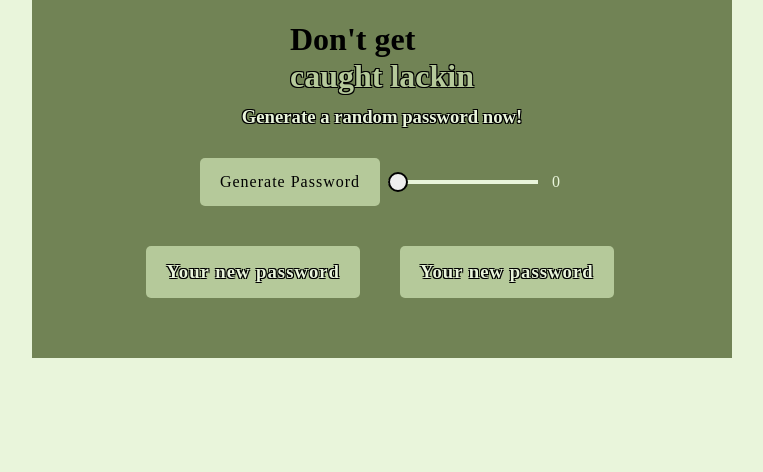
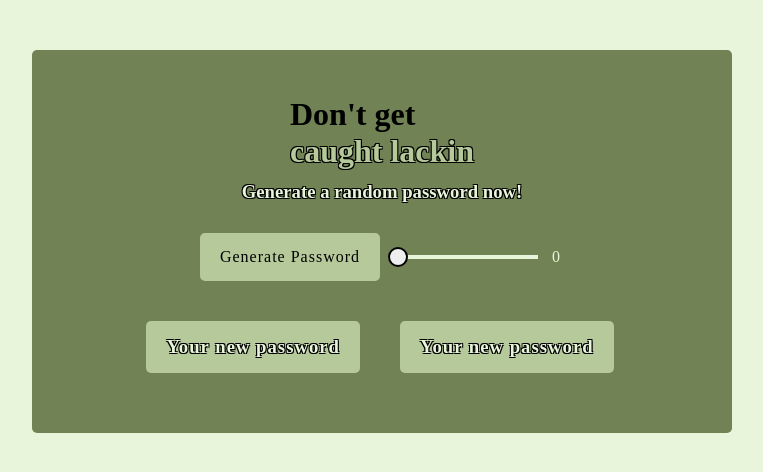
Before and after one commit to masterx1220/Password-Generator, a plain HTML site: page index.html in a window 1280 px wide. Shown: the whole page, without its empty margins (258-1021 px from the left). Drawn offline with nearby package versions, Linux system fonts and the light colour scheme.

Commit message:
Update index.css
Made some style changes.

```diff
--- a/index.css
+++ b/index.css
@@ -1,6 +1,8 @@
 body {
     margin: 0;
-    background: #E9F5DB
+    background: #E9F5DB;
+    display: flex;
+    flex-direction: column
 }
 
 .container{
@@ -9,11 +11,11 @@ body {
     flex-direction: column;
     align-items: center;
     width: 700px;
-    margin: 0 auto
-}
+    margin: 50px auto 0 auto;
+    padding-top: 25px;
+    border-top-left-radius: 5px;
+    border-top-right-radius: 5px;
 
-.h1Wrapper{
-    align-self:
 }
 
 span{
@@ -89,7 +91,9 @@ h3{
     width: 700px;
     margin: 0 auto;
     padding-top: 50px;
-    padding-bottom: 30px
+    padding-bottom: 30px;
+    border-bottom-right-radius: 5px;
+    border-bottom-left-radius: 5px;
 }
 
 .leftH3{
```
